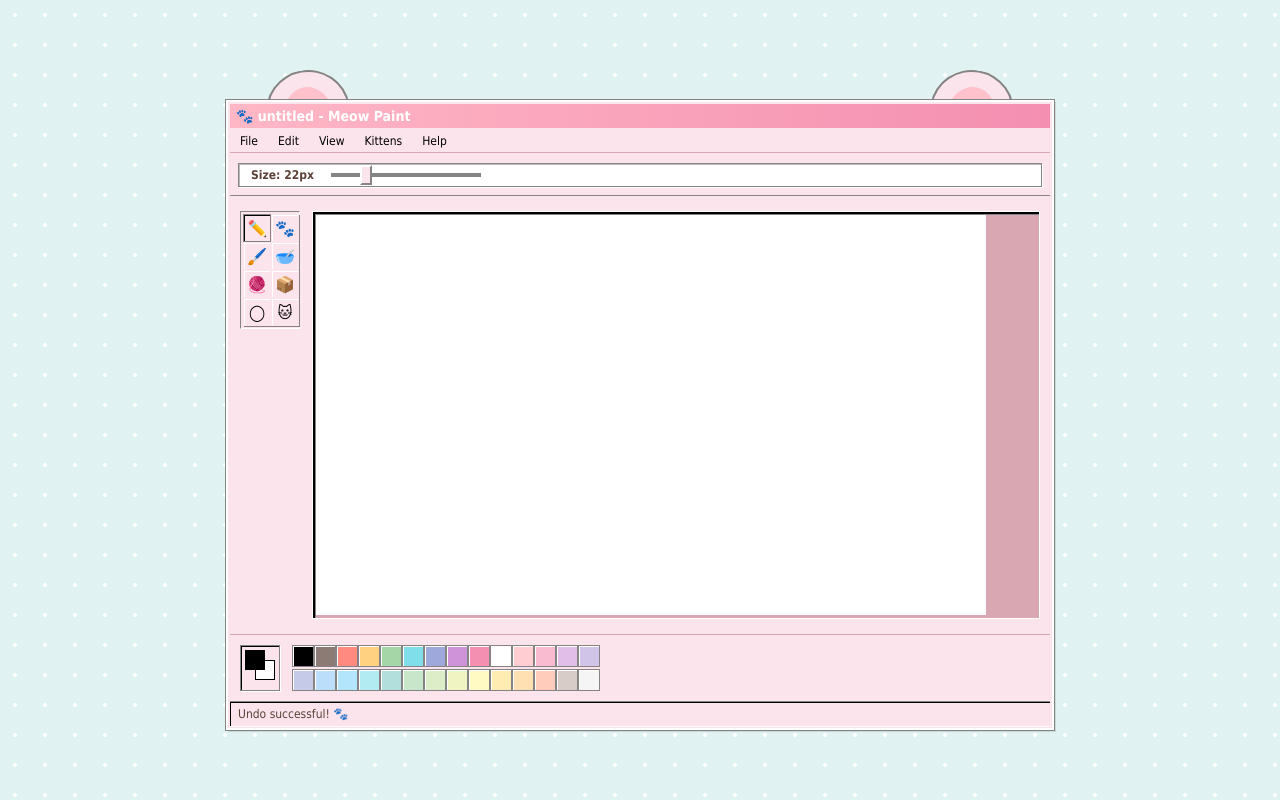
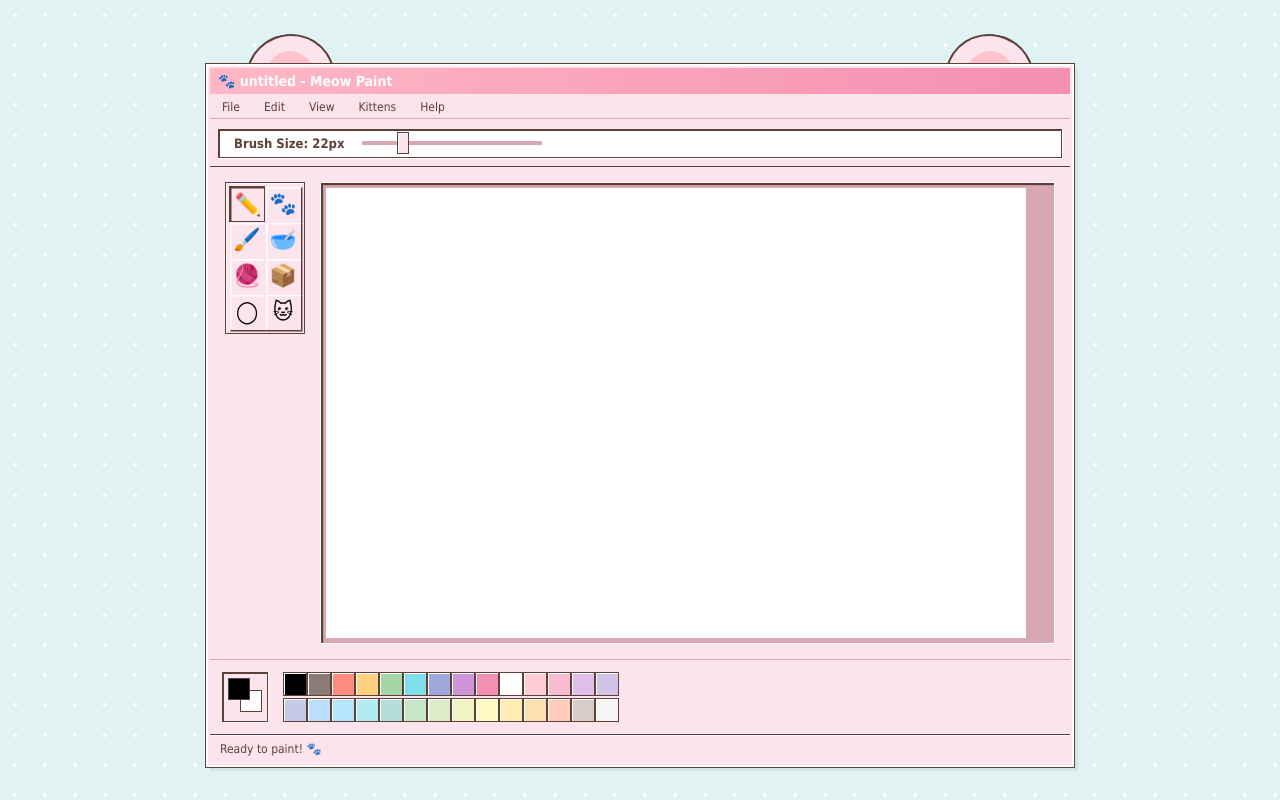
Before and after one commit to Nadia-Isabel-Sobrepena/meow-paint-v1, a plain HTML site: page index.html in a window 1280 px wide. Drawn offline with Linux system fonts and the light colour scheme.

Commit message:
made buttons bigger

```diff
--- a/index.html
+++ b/index.html
@@ -39,7 +39,7 @@
                     <div class="menu-item">
                         <span>View</span>
                         <div class="dropdown">
-                            <div class="dropdown-item" onclick="alert('Looking good! 🐾')">Zoom In</div>
+                            <div class="dropdown-item">Zoom In</div>
                         </div>
                     </div>
                     <div class="menu-item">
@@ -52,7 +52,7 @@
                     <div class="menu-item">
                         <span>Help</span>
                         <div class="dropdown">
-                            <div class="dropdown-item" onclick="alert('Meow Paint v98.cat\nReplicated with Vibe Coding')">About</div>
+                            <div class="dropdown-item">About</div>
                         </div>
                     </div>
                 </div>
@@ -60,7 +60,7 @@
                 <!-- 2. Top Bar Controls -->
                 <div class="top-bar-controls">
                     <div class="horizontal-tool-settings">
-                        <span class="options-label">Size: <span id="size-value">22</span>px</span>
+                        <span class="options-label">Brush Size: <span id="size-value">22</span>px</span>
                         <input type="range" id="brush-slider" min="1" max="100" value="22">
                     </div>
                 </div>
@@ -83,7 +83,7 @@
                     </div>
 
                     <div class="canvas-wrapper">
-                        <canvas id="paintCanvas" width="670" height="400"></canvas>
+                        <canvas id="paintCanvas" width="700" height="450"></canvas>
                     </div>
                 </div>
 
@@ -102,7 +102,7 @@
 
                 <!-- 5. Status Bar -->
                 <div class="status-bar" id="status-bar">
-                    Undo successful! 🐾
+                    Ready to paint! 🐾
                 </div>
             </div>
         </div>
--- a/style.css
+++ b/style.css
@@ -2,35 +2,36 @@
     --win-bg: #fce4ec;
     --win-white: #ffffff;
     --win-shadow: #d8a7b1;
-    --win-shadow-deep: #858383;
+    /* Soft Deep Brown instead of Black */
+    --win-shadow-deep: #5d4037;
     --accent-pink: #ffb7c5;
     --desktop-mint: #e0f2f1;
+    --tool-size: 36px; /* Larger size for better aesthetics */
 }
 
 body {
     background-color: var(--desktop-mint);
     background-image: radial-gradient(#ffffff 2px, transparent 2px);
     background-size: 30px 30px;
-    font-family: 'Tahoma', sans-serif;
+    font-family: 'Tahoma', 'Arial', sans-serif;
     margin: 0;
     overflow: hidden;
-    cursor: default;
 }
 
 .desktop { display: flex; justify-content: center; align-items: center; height: 100vh; }
 .window-container { position: relative; padding-top: 30px; }
 
-/* Decorative Ears - Fixed positioning to match screenshot */
+/* Decorative Ears */
 .ear {
-    position: absolute; top: 0; width: 80px; height: 80px;
+    position: absolute; top: 0; width: 85px; height: 85px;
     background: var(--win-bg); border: 2px solid var(--win-shadow-deep);
     border-bottom: none; z-index: -1; border-radius: 50% 50% 0 0;
 }
-.ear.left { left: 40px; transform: rotate(-10deg); }
-.ear.right { right: 40px; transform: rotate(10deg); }
+.ear.left { left: 40px; transform: rotate(-12deg); }
+.ear.right { right: 40px; transform: rotate(12deg); }
 .ear::after {
     content: ''; position: absolute; top: 15px; left: 15px;
-    width: 50px; height: 60px; background: #ffc1cc; border-radius: 50% 50% 0 0;
+    width: 55px; height: 70px; background: #ffc1cc; border-radius: 50% 50% 0 0;
 }
 
 /* --- THE WINDOW FRAME --- */
@@ -38,8 +39,8 @@ body {
     background-color: var(--win-bg);
     border: 2px solid var(--win-white);
     outline: 1px solid var(--win-shadow-deep);
-    box-shadow: 2px 2px 0px rgba(0,0,0,0.1);
-    width: 820px;
+    box-shadow: 4px 4px 0px rgba(0,0,0,0.05);
+    width: 860px;
     display: flex;
     flex-direction: column;
     padding: 2px;
@@ -47,7 +48,7 @@ body {
 
 .title-bar {
     background: linear-gradient(90deg, #ffb7c5, #f48fb1);
-    padding: 4px 6px;
+    padding: 5px 8px;
     display: flex;
     font-weight: bold;
     color: white;
@@ -56,7 +57,7 @@ body {
 }
 
 .menu-bar { font-size: 12px; padding: 2px 0; display: flex; border-bottom: 1px solid var(--win-shadow); margin-bottom: 2px; }
-.menu-item { padding: 2px 10px; cursor: pointer; position: relative; }
+.menu-item { padding: 2px 12px; cursor: pointer; position: relative; color: var(--win-shadow-deep); }
 
 /* Top Bar Controls */
 .top-bar-controls {
@@ -70,99 +71,99 @@ body {
     align-items: center;
     gap: 15px;
     background: white;
-    padding: 4px 12px;
-    /* Sunken Inner Border */
+    padding: 6px 15px;
     border: 1px solid var(--win-shadow-deep);
-    box-shadow: inset 1px 1px 0px #b9b9b9, 1px 1px 0px var(--win-white);
+    box-shadow: inset 1px 1px 0px var(--win-shadow-deep), 1px 1px 0px var(--win-white);
 }
 
-.options-label { font-size: 12px; font-weight: bold; color: #5d4037; }
+.options-label { font-size: 13px; font-weight: bold; color: var(--win-shadow-deep); }
 
-/* Retro Slider Styling */
-input[type="range"] { -webkit-appearance: none; width: 150px; background: transparent; cursor: pointer; }
-input[type="range"]::-webkit-slider-runnable-track { width: 100%; height: 4px; background: var(--win-shadow-deep); }
+/* Slider Styling */
+input[type="range"] { -webkit-appearance: none; width: 180px; background: transparent; cursor: pointer; }
+input[type="range"]::-webkit-slider-runnable-track { width: 100%; height: 4px; background: var(--win-shadow); }
 input[type="range"]::-webkit-slider-thumb {
-    -webkit-appearance: none; height: 20px; width: 12px; background: var(--win-bg);
-    border-top: 2px solid var(--win-white); border-left: 2px solid var(--win-white);
-    border-right: 2px solid var(--win-shadow-deep); border-bottom: 2px solid var(--win-shadow-deep);
-    margin-top: -8px;
+    -webkit-appearance: none; height: 22px; width: 12px; background: var(--win-bg);
+    border: 1px solid var(--win-shadow-deep);
+    box-shadow: inset 1px 1px 0px var(--win-white);
+    margin-top: -9px;
 }
 
-/* --- THE MAIN AREA --- */
-.main-content { display: flex; padding: 15px 10px; gap: 12px; }
+/* --- THE CHUNKY SIDEBAR --- */
+.main-content { display: flex; padding: 15px; gap: 15px; }
 
-.sidebar-controls { display: flex; flex-direction: column; width: 60px; }
+.sidebar-controls { display: flex; flex-direction: column; width: 80px; }
 
 .toolbar-frame {
-    padding: 2px;
-    border-top: 1px solid var(--win-shadow-deep);
-    border-left: 1px solid var(--win-shadow-deep);
-    border-right: 1px solid var(--win-white);
-    border-bottom: 1px solid var(--win-white);
+    padding: 3px;
+    border: 1px solid var(--win-shadow-deep);
+    box-shadow: inset 1px 1px 0px var(--win-white);
 }
 
 .toolbar {
     display: grid;
-    grid-template-columns: repeat(2, 28px);
-    grid-auto-rows: 28px;
+    grid-template-columns: repeat(2, var(--tool-size));
+    grid-auto-rows: var(--tool-size);
     gap: 0px;
 }
 
 .tool {
     background-color: var(--win-bg);
-    display: flex; justify-content: center; align-items: center; font-size: 16px;
+    display: flex; justify-content: center; align-items: center;
+    font-size: 22px; /* Bigger icons */
     cursor: pointer;
     border: 1px solid var(--win-bg);
-    box-shadow: inset 1px 1px 0px var(--win-white), 1px 1px 0px var(--win-shadow-deep);
+    box-shadow: inset 1.5px 1.5px 0px var(--win-white), 1.5px 1.5px 0px var(--win-shadow-deep);
 }
 
 .tool.active {
-    background-image: radial-gradient(var(--win-white) 25%, transparent 25%),
-                      radial-gradient(var(--win-white) 25%, transparent 25%);
+    /* Softer Dither Pattern */
+    background-image: radial-gradient(rgba(255,255,255,0.7) 25%, transparent 25%),
+                      radial-gradient(rgba(255,255,255,0.7) 25%, transparent 25%);
     background-position: 0 0, 1px 1px;
     background-size: 2px 2px;
     border: 1px solid var(--win-shadow-deep);
-    box-shadow: inset 1px 1px 0px #000;
-    padding-top: 1px; padding-left: 1px;
+    box-shadow: inset 1.5px 1.5px 0px var(--win-shadow-deep);
+    padding-top: 2px; padding-left: 2px;
 }
 
-/* Canvas Area - Deep Inset */
+/* Canvas Area */
 .canvas-wrapper {
     flex-grow: 1;
     background-color: var(--win-shadow);
     border: 1px solid var(--win-white);
-    box-shadow: inset 2px 2px 0px #000, inset 3px 3px 0px var(--win-shadow-deep);
-    padding: 3px;
+    box-shadow: inset 2px 2px 0px var(--win-shadow-deep), inset 3px 3px 0px rgba(0,0,0,0.1);
+    padding: 5px;
     overflow: hidden;
 }
 
 canvas { display: block; image-rendering: pixelated; background: white; cursor: crosshair; }
 
 /* Palette & Footer */
-.footer { display: flex; padding: 10px; gap: 12px; border-top: 1px solid var(--win-shadow); }
+.footer { display: flex; padding: 12px; gap: 15px; border-top: 1px solid var(--win-shadow); }
 
 .current-colors-frame {
-    padding: 2px;
+    padding: 3px;
     border: 1px solid var(--win-shadow-deep);
-    box-shadow: inset 1px 1px 0px #000, 1px 1px 0px var(--win-white);
+    box-shadow: inset 1px 1px 0px var(--win-shadow-deep), 1px 1px 0px var(--win-white);
 }
 
-.current-colors { width: 34px; height: 34px; background: var(--win-bg); position: relative; }
-#bg-color-preview { width: 18px; height: 18px; background: white; border: 1px solid #000; position: absolute; bottom: 2px; right: 2px; }
-#fg-color-preview { width: 18px; height: 18px; background: black; border: 1px solid #000; position: absolute; top: 2px; left: 2px; z-index: 2; }
+.current-colors { width: 38px; height: 38px; background: var(--win-bg); position: relative; }
+#bg-color-preview { width: 20px; height: 20px; background: white; border: 1px solid var(--win-shadow-deep); position: absolute; bottom: 2px; right: 2px; }
+#fg-color-preview { width: 20px; height: 20px; background: black; border: 1px solid var(--win-shadow-deep); position: absolute; top: 2px; left: 2px; z-index: 2; }
 
-.palette { display: grid; grid-template-columns: repeat(14, 20px); gap: 2px; }
+.palette { display: grid; grid-template-columns: repeat(14, 22px); gap: 2px; }
 .swatch {
-    width: 20px; height: 20px;
+    width: 22px; height: 22px;
     border: 1px solid var(--win-shadow-deep);
     box-shadow: inset 1px 1px 0px var(--win-white);
 }
 
 /* Status Bar */
 .status-bar {
-    height: 24px; font-size: 12px; padding: 0 8px; line-height: 24px; color: #5d4037;
+    height: 28px; font-size: 12px; padding: 0 10px; line-height: 28px;
+    color: var(--win-shadow-deep);
     border-top: 1px solid var(--win-shadow-deep);
-    box-shadow: inset 1px 1px 0px #000, 0px 1px 0px var(--win-white);
+    box-shadow: inset 0px 1px 0px var(--win-white);
     background: var(--win-bg);
 }
 
@@ -170,9 +171,9 @@ canvas { display: block; image-rendering: pixelated; background: white; cursor:
 .dropdown {
     display: none; position: absolute; top: 100%; left: 0; z-index: 100;
     background: var(--win-bg); border: 1px solid var(--win-shadow-deep);
-    box-shadow: inset 1px 1px 0px var(--win-white), 2px 2px 0px rgba(0,0,0,0.2);
-    min-width: 140px;
+    box-shadow: inset 1px 1px 0px var(--win-white), 3px 3px 0px rgba(0,0,0,0.1);
+    min-width: 150px;
 }
 .menu-item.active .dropdown { display: block; }
-.dropdown-item { padding: 5px 12px; }
+.dropdown-item { padding: 6px 15px; }
 .dropdown-item:hover { background: var(--accent-pink); color: white; }
```
